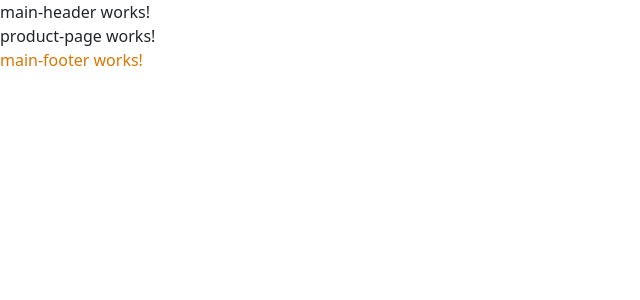
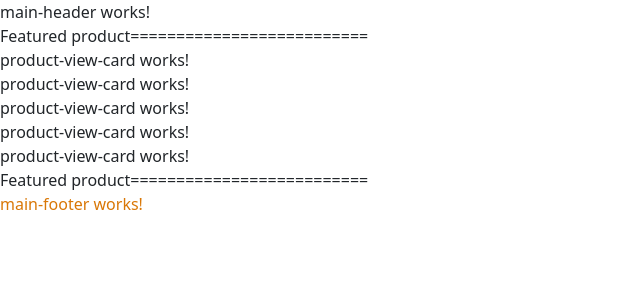
Before and after one commit to SalmanMohammed2001/front-end-web-angular, an Angular app: page /products in a window 1280 px wide. Shown: the top 300 px of the page, without its empty margins (0-640 px from the left). Built offline with nearby package versions, Linux system fonts and the light colour scheme.

Commit message:
create project structure 2

```diff
--- a/src/app/app.routes.ts
+++ b/src/app/app.routes.ts
@@ -2,10 +2,12 @@ import { Routes } from '@angular/router';
 import {HomePageComponent} from "./pages/home/home-page/home-page.component";
 import {ProductPageComponent} from "./pages/product/product-page/product-page.component";
 import {NotFoundPageComponent} from "./core/not-found-page/not-found-page.component";
+import {ProductViewPageComponent} from "./pages/product/product-view-page/product-view-page.component";
 
 export const routes: Routes = [
   {path:'',redirectTo:'/home',pathMatch:'full'},
   {path:'home',component:HomePageComponent},
   {path:'products',component:ProductPageComponent},
+  {path:'product-details/:id',component:ProductViewPageComponent},
   {path:'**',component:NotFoundPageComponent},
 ];
--- /dev/null
+++ b/src/app/core/not-found-page/not-found-page.component.html
@@ -0,0 +1 @@
+<p>not-found-page works!</p>
--- a/src/app/pages/home/home-page/home-page.component.html
+++ b/src/app/pages/home/home-page/home-page.component.html
@@ -1 +1,12 @@
-<p>home-page works!</p>
+<p>Slider=================================</p>
+<app-main-slider></app-main-slider>
+<p>Slider=================================</p>
+<br>
+<br>
+<p>Featured product==========================</p>
+<app-product-view-card></app-product-view-card>
+<app-product-view-card></app-product-view-card>
+<app-product-view-card></app-product-view-card>
+<app-product-view-card></app-product-view-card>
+<app-product-view-card></app-product-view-card>
+<p>Featured product==========================</p>
--- a/src/app/pages/product/product-page/product-page.component.html
+++ b/src/app/pages/product/product-page/product-page.component.html
@@ -1 +1,7 @@
-<p>product-page works!</p>
+<p>Featured product==========================</p>
+<app-product-view-card routerLink="/product-details/P-001"></app-product-view-card>
+<app-product-view-card></app-product-view-card>
+<app-product-view-card></app-product-view-card>
+<app-product-view-card></app-product-view-card>
+<app-product-view-card></app-product-view-card>
+<p>Featured product==========================</p>
--- /dev/null
+++ b/src/app/share/cards/product-view-card/product-view-card.component.html
@@ -0,0 +1 @@
+<p>product-view-card works!</p>
```
Also changed, not shown: src/app/core/not-found-page/not-found-page.component.ts (added, +12 -0 lines), src/app/pages/home/home-page/home-page.component.ts (+6 -1 lines), src/app/pages/product/product-page/product-page.component.ts (+6 -1 lines), src/app/share/cards/product-view-card/product-view-card.component.ts (added, +12 -0 lines), src/app/core/not-found-page/not-found-page.component.scss (added), src/app/share/cards/product-view-card/product-view-card.component.scss (added), 2 other files (tests, documents, lock files or other folders).
